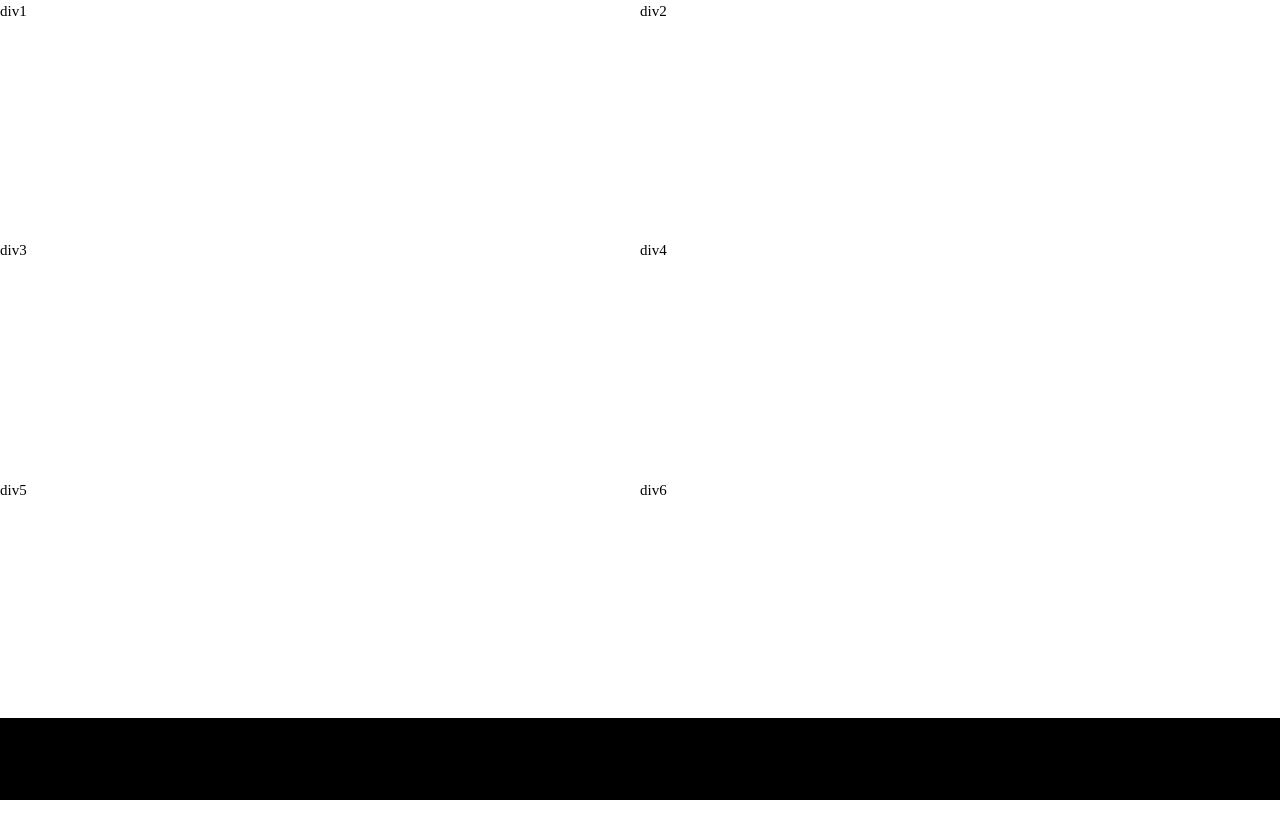
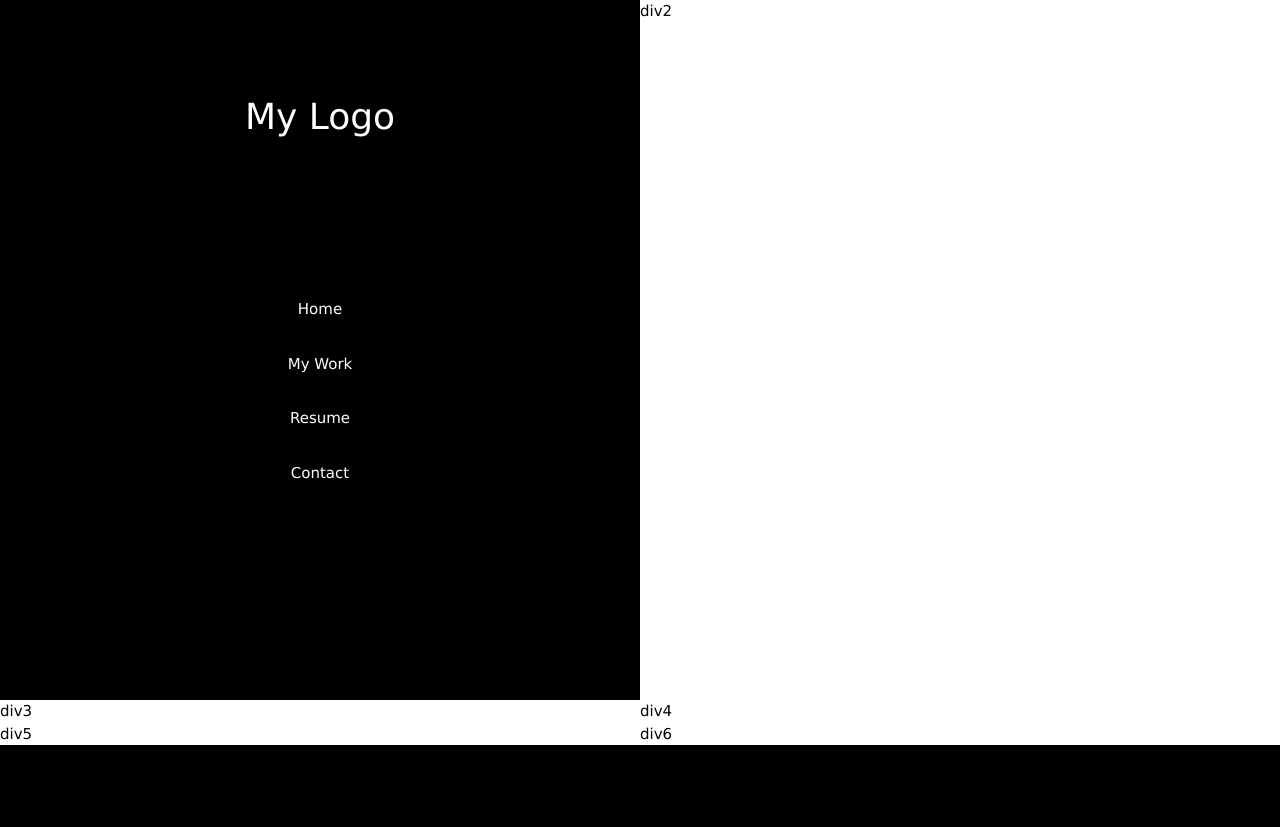
Before and after one commit to ArsenGHa/Grid_css_example, a plain HTML site: page index.html in a window 1280 px wide. Before the commit the page ends 800 px from the top, so only its background shows below. Drawn offline with Linux system fonts and the light colour scheme.

Commit message:
implement navbar

```diff
--- a/css/style.less
+++ b/css/style.less
@@ -17,6 +17,7 @@ body {
     margin-right: auto;
     font-size: 15px;
     line-height: 1.5;
+    font-family: Verdana,sans-serif;
 }
 
 main {
@@ -42,6 +43,71 @@ footer {
 
 .section_1 {
     grid-area: mylogo;
+    height: 700px;
+    color: white;
+    background-color: black;
+    text-align: center;
+    .logo {
+        padding: 16px;
+
+       .logo_header {
+        padding-top: 64px;
+        padding-bottom: 64px;
+
+        h2 {
+            font-weight: 400;
+            margin: 10px 0;
+            font-size: 36px;
+        }
+       }
+
+       .logo_content {
+            padding-top: 64px;
+            padding-bottom: 64px;
+            text-align: center;
+
+
+            p {
+                padding-top: 16px;
+                padding-bottom: 16px;
+                &:nth-of-type(1) {
+                    &:hover {
+                        color: #fff;
+                        background-color: #607d8b;
+                    }
+                }
+
+                &:nth-of-type(2) {
+                    &:hover {
+                        color: #fff;
+                        background-color: #009688;
+                    }
+                }
+
+                &:nth-of-type(3) {
+                    &:hover {
+                        color: #fff;
+                        background-color: #616161;
+                    }
+                }
+
+                &:nth-of-type(4) {
+                    &:hover {
+                        color: #fff;
+                        background-color: #795548;
+                    }
+                }
+            }
+
+            a {
+                color: white;
+                width: 100%;
+                padding: 8px 16px;
+
+
+            }
+       }
+    }
 }
 
 .section_2 {
--- a/index.html
+++ b/index.html
@@ -10,7 +10,18 @@
 <body>
     <main>
         <section class="section_1">
-            div1
+            <div class="logo" id="home">
+                <div class="logo_header">
+                    <h2>My Logo</h2>
+                </div>
+                <div class="logo_content">
+                    <p><a href="#home">Home</a></p>
+                    <p><a href="#mywork">My Work</a></p>
+                    <p><a href="#resume">Resume</a></p>
+                    <p><a href="#contact">Contact</a></p>
+                </div>
+
+            </div>
         </section>
         <section class="section_2">
             div2
```
Also changed, not shown: css/style.css.
